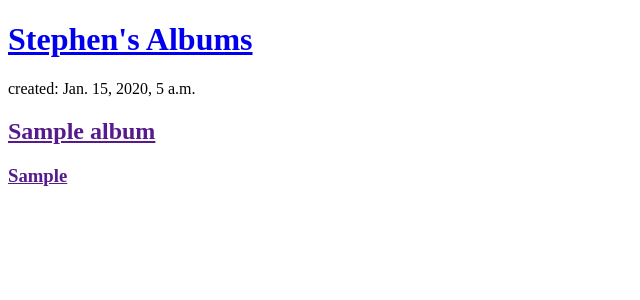
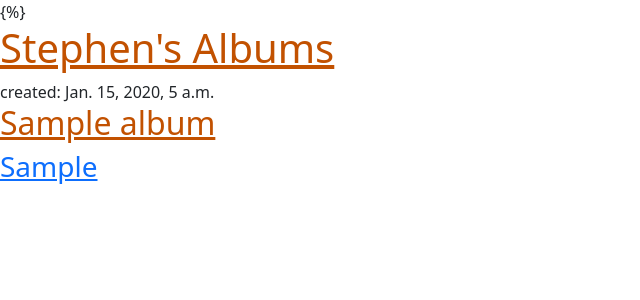
Before and after one commit to Momentum-Team-14/django-music-collection-StephenTurk90, a Django app: template templates/albums/album_list.html in a window 1280 px wide. Shown: the top 300 px of the page, without its empty margins (0-640 px from the left). Run offline with Django 4.2, Linux system fonts and the light colour scheme; the template is opened without the code that fills it: values that come from a table or form of the project are taken from there, others are empty; tables that the repository leaves empty hold one stand-in row (values such as "Sample post").

Commit message:
attempt to get css to show

```diff
--- /dev/null
+++ b/static/css/album.css
@@ -0,0 +1,3 @@
+h1 a, h2 a {
+    color: #C25100;
+}
--- a/templates/albums/album_list.html
+++ b/templates/albums/album_list.html
@@ -1,9 +1,13 @@
+{%}
+{% load static %}
 <!DOCTYPE html>
 <html lang="en">
 <head>
     <meta charset="UTF-8">
     <meta http-equiv="X-UA-Compatible" content="IE=edge">
     <meta name="viewport" content="width=device-width, initial-scale=1.0">
+    <link rel="stylesheet" href="https://cdn.jsdelivr.net/npm/bootstrap@5.1.3/dist/css/bootstrap.min.css" integrity="sha384-1BmE4kWBq78iYhFldvKuhfTAU6auU8tT94WrHftjDbrCEXSU1oBoqyl2QvZ6jIW3" crossorigin="anonymous">
+    <link rel="stylesheet" href="{% static 'css/album.css' %}">
     <title>Document</title>
 </head>
 <body>
--- a/templates/base.html
+++ b/templates/base.html
@@ -1,3 +1,4 @@
+{%}
 {% load static %}
 <!DOCTYPE html>
 <html lang="en">
@@ -5,6 +6,8 @@
     <meta charset="UTF-8">
     <meta http-equiv="X-UA-Compatible" content="IE=edge">
     <meta name="viewport" content="width=device-width, initial-scale=1.0">
+    <link rel="stylesheet" href="https://cdn.jsdelivr.net/npm/bootstrap@5.1.3/dist/css/bootstrap.min.css" integrity="sha384-1BmE4kWBq78iYhFldvKuhfTAU6auU8tT94WrHftjDbrCEXSU1oBoqyl2QvZ6jIW3" crossorigin="anonymous">
+    <link rel="stylesheet" href="{% static 'css/album.css' %}">
     <title>Document</title>
 </head>
 <body>
```
